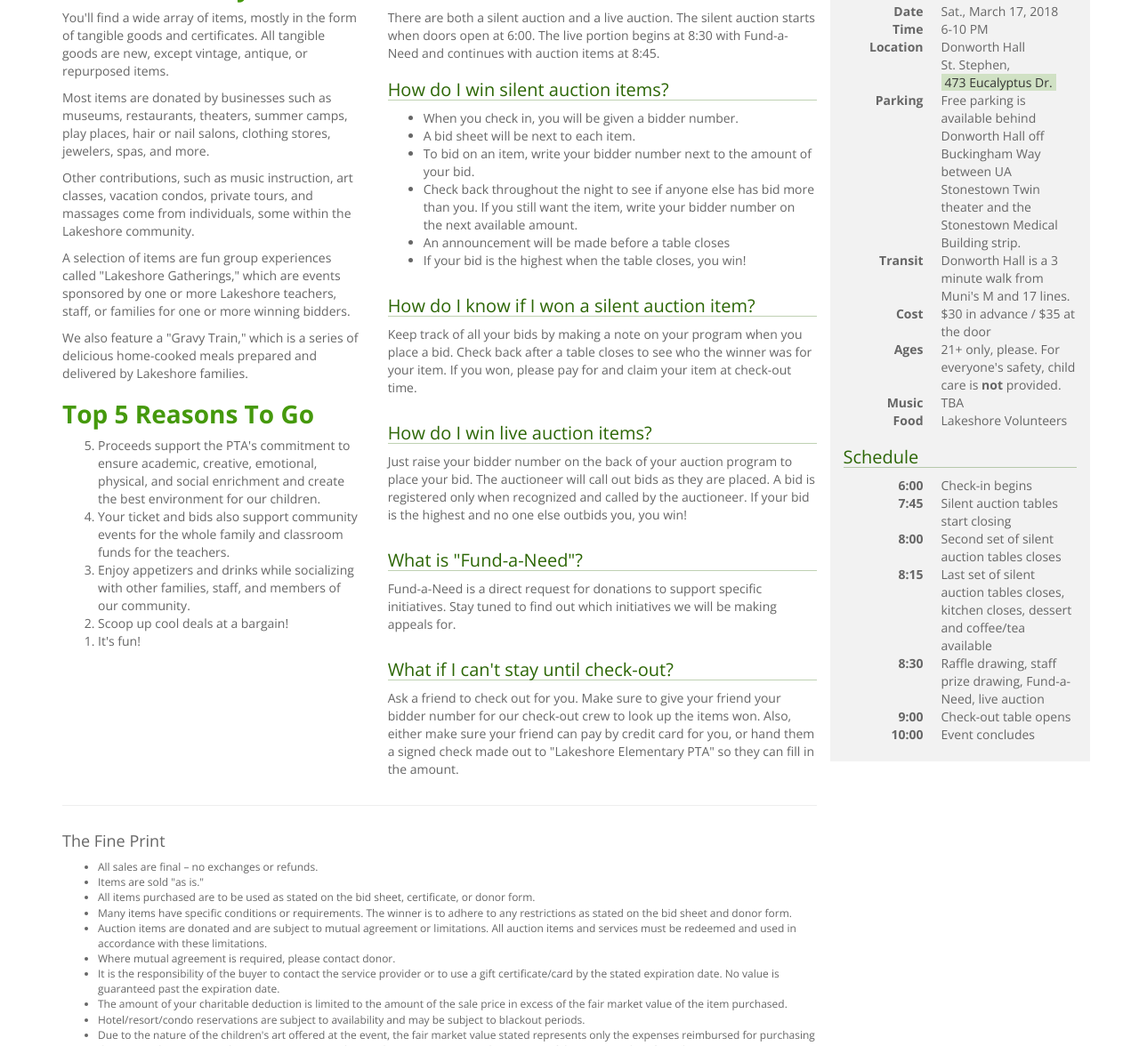
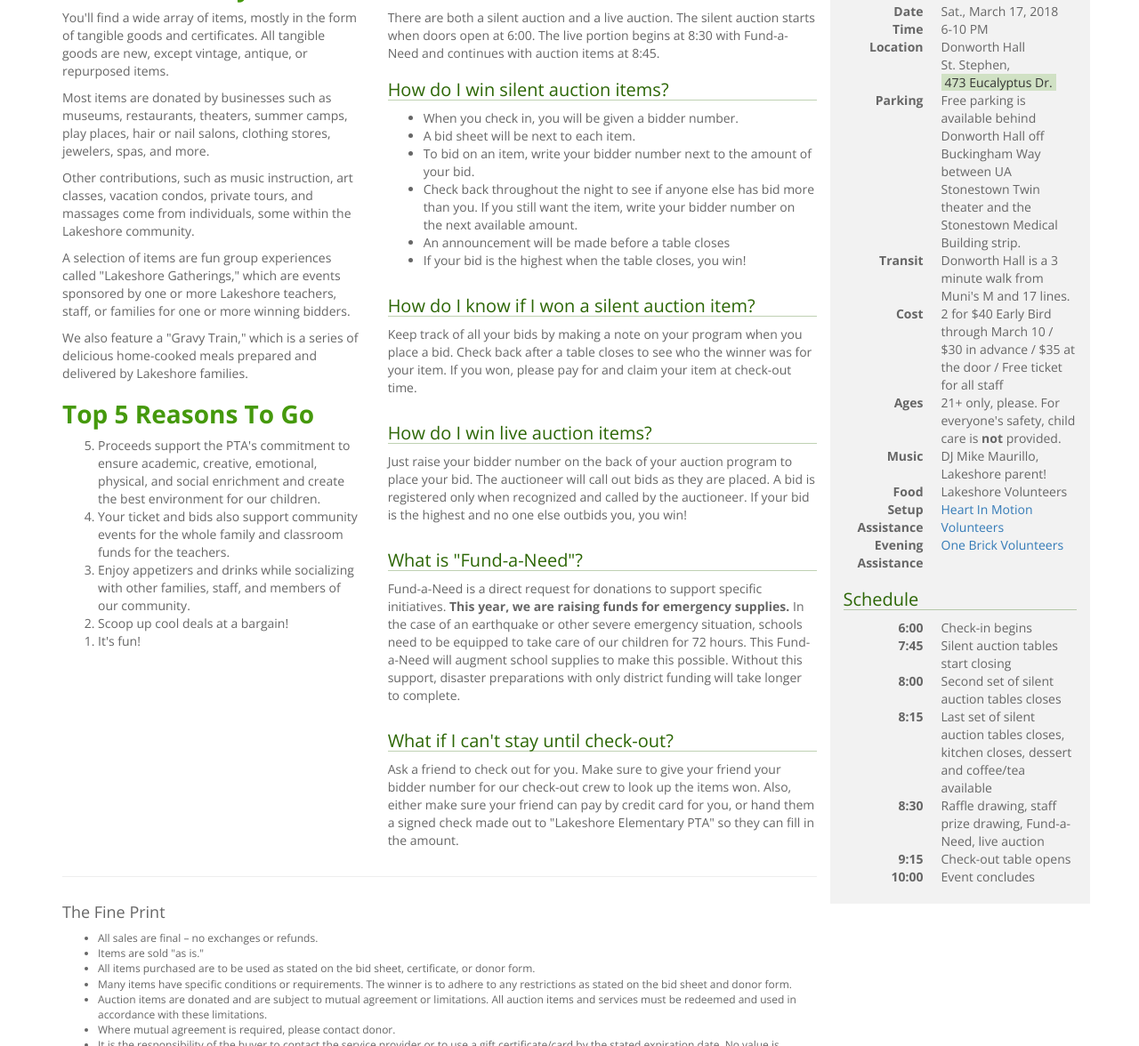
Before and after one commit to tjoady/auction-2018website, a plain HTML site: page about.html in a window 1280 px wide. Shown: the part 184-1360 px from the top of the page at 89% size. Drawn offline with nearby package versions, Linux system fonts and the light colour scheme; a script that the page names is missing.

Commit message:
Correct timeline and ticket price, update Fund-a-Need and due date

```diff
--- a/about.html
+++ b/about.html
@@ -59,7 +59,7 @@
                     <h3 class="margin-t-30">How do I win live auction items?</h3>
                     <p>Just raise your bidder number on the back of your auction program to place your bid. The auctioneer will call out bids as they are placed. A bid is registered only when recognized and called by the auctioneer. If your bid is the highest and no one else outbids you, you win!</p>
                     <h3 class="margin-t-30">What is "Fund-a-Need"?</h3>
-                    <p>Fund-a-Need is a direct request for donations to support specific initiatives. Stay tuned to find out which initiatives we will be making appeals for.</p>
+                    <p>Fund-a-Need is a direct request for donations to support specific initiatives. <strong>This year, we are raising funds for emergency supplies.</strong> In the case of an earthquake or other severe emergency situation, schools need to be equipped to take care of our children for 72 hours. This Fund-a-Need will augment school supplies to make this possible. Without this support, disaster preparations with only district funding will take longer to complete.</p>
                     <h3 class="margin-t-30">What if I can't stay until check-out?</h3>
                     <p>Ask a friend to check out for you. Make sure to give your friend your bidder number for our check-out crew to look up the items won. Also, either make sure your friend can pay by credit card for you, or hand them a signed check made out to "Lakeshore Elementary PTA" so they can fill in the amount.</p>
                 </div>
@@ -104,13 +104,17 @@
                 <dt>Transit</dt>
                 <dd>Donworth Hall is a 3 minute walk from Muni's M and 17 lines.</dd>
                 <dt>Cost</dt>
-                <dd>$30 in advance / $35 at the door</dd>
+                <dd>2 for $40 Early Bird through March 10 / $30 in advance / $35 at the door / Free ticket for all staff</dd>
                 <dt>Ages</dt>
                 <dd>21+ only, please. For everyone's safety, child care is <strong>not</strong> provided.</dd>
                 <dt>Music</dt>
-                <dd>TBA</dd>
+                <dd>DJ Mike Maurillo, Lakeshore parent!</dd>
                 <dt>Food</dt>
-                <dd>Lakeshore Volunteers</dd><!--<dt>Setup<br>Assistance</dt>                <dd><a href="http://www.heartinmotion.org/home" target="_blank">Heart In Motion Volunteers</a></dd>//-->
+                <dd>Lakeshore Volunteers</dd>
+                <dt>Setup<br>Assistance</dt>
+                <dd><a href="https://www.heartinmotion.org/home" target="_blank">Heart In Motion Volunteers</a></dd>
+                <dt>Evening<br>Assistance</dt>
+                <dd><a href="https://onebrick.org/" target="_blank">One Brick Volunteers</a></dd>
             </dl>
             <h3>Schedule</h3>
             <dl class="dl-horizontal">
@@ -124,7 +128,7 @@
                 <dd>Last set of silent auction tables closes, kitchen closes, dessert and coffee/tea available</dd>
                 <dt>8:30</dt>
                 <dd>Raffle drawing, staff prize drawing, Fund-a-Need, live auction</dd>
-                <dt>9:00</dt>
+                <dt>9:15</dt>
                 <dd>Check-out table opens</dd>
                 <dt>10:00</dt>
                 <dd>Event concludes</dd>
```
Also changed, not shown: ajax/content2.html (+1 -1 lines), index.html (+1 -1 lines), tickets.html (+1 -1 lines).
